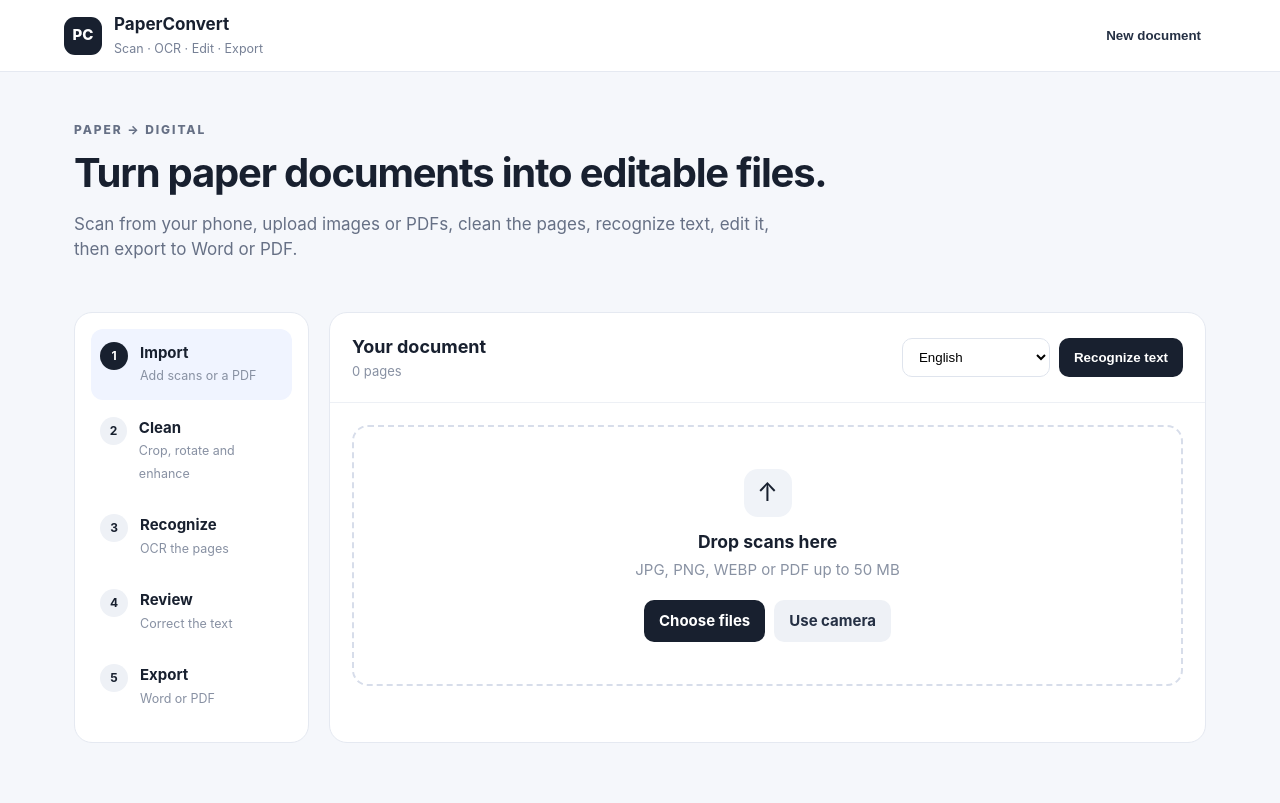
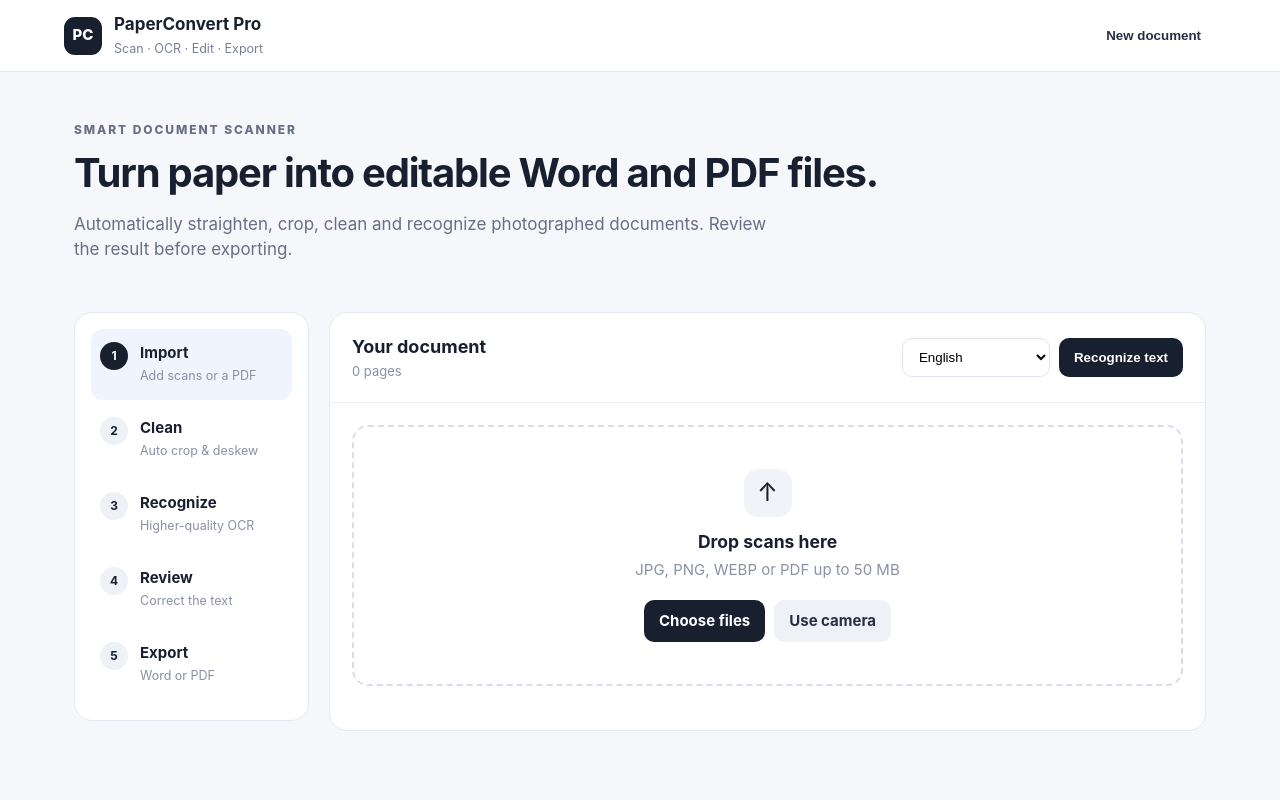
Before and after one commit to Donglobs/paperconvert-pro, a Flask app: page / in a window 1280 px wide. After the commit the page ends 731 px from the top, so only its background shows below. Run offline with Flask 3, Linux system fonts and the light colour scheme; some libraries are stand-ins or nearby versions.

Commit message:
Update index.html

```diff
--- a/templates/index.html
+++ b/templates/index.html
@@ -1,140 +1,19 @@
-<!doctype html>
-<html lang="en">
-<head>
-<meta charset="utf-8">
-<meta name="viewport" content="width=device-width,initial-scale=1">
-<title>PaperConvert Pro</title>
-<link rel="stylesheet" href="/static/app.css">
-<script src="https://cdn.jsdelivr.net/npm/tesseract.js@5/dist/tesseract.min.js"></script>
-<script type="module">
-import * as pdfjsLib from "https://cdn.jsdelivr.net/npm/pdfjs-dist@4.4.168/build/pdf.min.mjs";
-pdfjsLib.GlobalWorkerOptions.workerSrc="https://cdn.jsdelivr.net/npm/pdfjs-dist@4.4.168/build/pdf.worker.min.mjs";
-window.pdfjsLib=pdfjsLib;
-</script>
-</head>
-<body>
-<header class="topbar">
-  <div class="brand"><span class="logo">PC</span><div><b>PaperConvert</b><small>Scan · OCR · Edit · Export</small></div></div>
-  <div class="top-actions"><button class="ghost" id="clearBtn">New document</button></div>
-</header>
-
-<main>
-<section class="hero">
-  <div>
-    <span class="eyebrow">PAPER → DIGITAL</span>
-    <h1>Turn paper documents into editable files.</h1>
-    <p>Scan from your phone, upload images or PDFs, clean the pages, recognize text, edit it, then export to Word or PDF.</p>
-  </div>
-</section>
-
-<section class="workspace">
-  <aside class="sidebar">
-    <div class="step active"><span>1</span><div><b>Import</b><small>Add scans or a PDF</small></div></div>
-    <div class="step"><span>2</span><div><b>Clean</b><small>Crop, rotate and enhance</small></div></div>
-    <div class="step"><span>3</span><div><b>Recognize</b><small>OCR the pages</small></div></div>
-    <div class="step"><span>4</span><div><b>Review</b><small>Correct the text</small></div></div>
-    <div class="step"><span>5</span><div><b>Export</b><small>Word or PDF</small></div></div>
-  </aside>
-
-  <section class="panel">
-    <div class="panel-head">
-      <div><h2>Your document</h2><span id="count">0 pages</span></div>
-      <div class="controls">
-        <select id="lang"><option value="eng">English</option><option value="fil">Filipino</option><option value="eng+fil">English + Filipino</option></select>
-        <button class="primary" id="ocrBtn" disabled>Recognize text</button>
-      </div>
-    </div>
-
-    <div id="dropzone" class="dropzone">
-      <div class="upload-icon">↑</div>
-      <h3>Drop scans here</h3>
-      <p>JPG, PNG, WEBP or PDF up to 50 MB</p>
-      <div class="upload-buttons">
-        <label class="primary">Choose files<input id="files" type="file" accept="image/*,.pdf" multiple hidden></label>
-        <label class="secondary">Use camera<input id="camera" type="file" accept="image/*" capture="environment" hidden></label>
-      </div>
-    </div>
-
-    <div id="pages" class="pages"></div>
-
-    <div id="review" class="review hidden">
-      <div class="review-head"><h2>Review recognized text</h2><span id="status"></span></div>
-      <input id="title" class="title-input" value="Converted Document">
-      <div id="editors"></div>
-      <div class="exportbar">
-        <button class="secondary" id="copyBtn">Copy all text</button>
-        <div><button class="secondary" id="pdfBtn">Export PDF</button><button class="primary" id="wordBtn">Export Word</button></div>
-      </div>
-    </div>
-  </section>
-</section>
-</main>
-
-<div id="toast" class="toast"></div>
-<script type="module">
-const $=s=>document.querySelector(s), $$=s=>[...document.querySelectorAll(s)];
-let pages=[];
-
-function toast(t){const x=$("#toast");x.textContent=t;x.classList.add("show");setTimeout(()=>x.classList.remove("show"),2500)}
-function refresh(){ $("#count").textContent=`${pages.length} page${pages.length===1?'':'s'}`; $("#ocrBtn").disabled=!pages.length; renderPages();}
-function renderPages(){
- const el=$("#pages"); el.innerHTML="";
- pages.forEach((p,i)=>{
-  const card=document.createElement("article"); card.className="page-card";
-  card.innerHTML=`<div class="thumb"><img src="${p.src}"><span>${i+1}</span></div><div class="page-info"><b>Page ${i+1}</b><small>${p.name||'Scanned page'}</small></div><div class="page-actions"><button data-up="${i}">↑</button><button data-down="${i}">↓</button><button data-del="${i}">×</button></div>`;
-  el.appendChild(card);
- });
- $$("[data-del]").forEach(b=>b.onclick=()=>{pages.splice(+b.dataset.del,1);refresh()});
- $$("[data-up]").forEach(b=>b.onclick=()=>{let i=+b.dataset.up;if(i){[pages[i-1],pages[i]]=[pages[i],pages[i-1]];refresh()}});
- $$("[data-down]").forEach(b=>b.onclick=()=>{let i=+b.dataset.down;if(i<pages.length-1){[pages[i+1],pages[i]]=[pages[i],pages[i+1]];refresh()}});
-}
-async function addFile(file){
- if(file.type==="application/pdf" || file.name.toLowerCase().endsWith(".pdf")){
-   const buf=await file.arrayBuffer(); const pdf=await window.pdfjsLib.getDocument({data:buf}).promise;
-   for(let n=1;n<=pdf.numPages;n++){const page=await pdf.getPage(n);const vp=page.getViewport({scale:1.5});const c=document.createElement("canvas");c.width=vp.width;c.height=vp.height;await page.render({canvasContext:c.getContext("2d"),viewport:vp}).promise;pages.push({src:c.toDataURL("image/jpeg",.9),name:`${file.name} — page ${n}`});}
- } else { const src=URL.createObjectURL(file); pages.push({src,name:file.name});}
-}
-$("#files").onchange=async e=>{for(const f of e.target.files)await addFile(f);refresh()};
-$("#camera").onchange=async e=>{for(const f of e.target.files)await addFile(f);refresh()};
-$("#dropzone").ondragover=e=>{e.preventDefault();$("#dropzone").classList.add("drag")};
-$("#dropzone").ondragleave=()=>$("#dropzone").classList.remove("drag");
-$("#dropzone").ondrop=async e=>{e.preventDefault();$("#dropzone").classList.remove("drag");for(const f of e.dataTransfer.files)await addFile(f);refresh()};
-
-async function preprocess(dataURL){
- const img=new Image();img.src=dataURL;await img.decode();
- const c=document.createElement("canvas");const max=2600, scale=Math.min(1,max/Math.max(img.width,img.height));c.width=img.width*scale;c.height=img.height*scale;
- const ctx=c.getContext("2d");ctx.drawImage(img,0,0,c.width,c.height);
- const d=ctx.getImageData(0,0,c.width,c.height), a=d.data;
- for(let i=0;i<a.length;i+=4){let g=.299*a[i]+.587*a[i+1]+.114*a[i+2];g=(g-128)*1.35+128;g=Math.max(0,Math.min(255,g));a[i]=a[i+1]=a[i+2]=g}
- ctx.putImageData(d,0,0);return c.toDataURL("image/jpeg",.92);
-}
-async function recognize(){
- $("#ocrBtn").disabled=true;$("#review").classList.remove("hidden");$("#status").textContent="Starting OCR…";
- const editors=$("#editors");editors.innerHTML="";
- for(let i=0;i<pages.length;i++){
-  $("#status").textContent=`Processing page ${i+1} of ${pages.length}…`;
-  const clean=await preprocess(pages[i].src);
-  const {data}=await Tesseract.recognize(clean,$("#lang").value,{logger:m=>{if(m.status==="recognizing text")$("#status").textContent=`Page ${i+1}: ${Math.round(m.progress*100)}%`;}});
-  pages[i].text=data.text;
-  const box=document.createElement("div");box.className="editor-card";box.innerHTML=`<div class="editor-label">PAGE ${i+1}</div><textarea>${data.text.replace(/&/g,"&amp;")}</textarea>`;
-  editors.appendChild(box);
- }
- $("#status").textContent="OCR complete. Review the text before exporting.";
- $$(".editor-card textarea").forEach((ta,i)=>ta.oninput=()=>pages[i].text=ta.value);
- $("#review").scrollIntoView({behavior:"smooth"});$("#ocrBtn").disabled=false;
-}
-$("#ocrBtn").onclick=recognize;
-$("#copyBtn").onclick=async()=>{await navigator.clipboard.writeText(pages.map(p=>p.text||"").join("\\n\\n"));toast("Text copied")};
-async function exportFile(format){
- const r=await fetch("/api/export",{method:"POST",headers:{"Content-Type":"application/json"},body:JSON.stringify({format,title:$("#title").value,pages})});
- if(!r.ok){toast("Export failed");return}
- const blob=await r.blob(),a=document.createElement("a");a.href=URL.createObjectURL(blob);a.download=($("#title").value||"Converted Document")+"."+format;a.click();URL.revokeObjectURL(a.href);
-}
-$("#pdfBtn").onclick=()=>exportFile("pdf");$("#wordBtn").onclick=()=>exportFile("docx");
-$("#clearBtn").onclick=()=>{pages=[];$("#review").classList.add("hidden");$("#editors").innerHTML="";refresh();toast("New document started")};
-refresh();
-</script>
+<!doctype html><html lang="en"><head><meta charset="utf-8"><meta name="viewport" content="width=device-width,initial-scale=1"><title>PaperConvert Pro</title><link rel="stylesheet" href="/static/app.css"><script src="https://cdn.jsdelivr.net/npm/tesseract.js@5/dist/tesseract.min.js"></script><script type="module">import * as pdfjsLib from "https://cdn.jsdelivr.net/npm/pdfjs-dist@4.4.168/build/pdf.min.mjs";pdfjsLib.GlobalWorkerOptions.workerSrc="https://cdn.jsdelivr.net/npm/pdfjs-dist@4.4.168/build/pdf.worker.min.mjs";window.pdfjsLib=pdfjsLib;</script></head>
+<body><header class="topbar"><div class="brand"><span class="logo">PC</span><div><b>PaperConvert Pro</b><small>Scan · OCR · Edit · Export</small></div></div><button class="ghost" id="clearBtn">New document</button></header>
+<main><section class="hero"><span class="eyebrow">SMART DOCUMENT SCANNER</span><h1>Turn paper into editable Word and PDF files.</h1><p>Automatically straighten, crop, clean and recognize photographed documents. Review the result before exporting.</p></section>
+<section class="workspace"><aside class="sidebar"><div class="step active"><span>1</span><div><b>Import</b><small>Add scans or a PDF</small></div></div><div class="step"><span>2</span><div><b>Clean</b><small>Auto crop & deskew</small></div></div><div class="step"><span>3</span><div><b>Recognize</b><small>Higher-quality OCR</small></div></div><div class="step"><span>4</span><div><b>Review</b><small>Correct the text</small></div></div><div class="step"><span>5</span><div><b>Export</b><small>Word or PDF</small></div></div></aside>
+<section class="panel"><div class="panel-head"><div><h2>Your document</h2><span id="count">0 pages</span></div><div class="controls"><select id="lang"><option value="eng">English</option><option value="fil">Filipino</option><option value="eng+fil">English + Filipino</option></select><button class="primary" id="ocrBtn" disabled>Recognize text</button></div></div>
+<div id="dropzone" class="dropzone"><div class="upload-icon">↑</div><h3>Drop scans here</h3><p>JPG, PNG, WEBP or PDF up to 50 MB</p><div class="upload-buttons"><label class="primary">Choose files<input id="files" type="file" accept="image/*,.pdf" multiple hidden></label><label class="secondary">Use camera<input id="camera" type="file" accept="image/*" capture="environment" hidden></label></div></div>
+<div id="pages" class="pages"></div>
+<div id="review" class="review hidden"><div class="review-head"><div><h2>Review recognized text</h2><span id="status"></span></div><span class="tip">Tip: fix names, numbers and table columns before export.</span></div><input id="title" class="title-input" value="Converted Document"><div id="editors"></div><div class="exportbar"><button class="secondary" id="copyBtn">Copy all text</button><div><button class="secondary" id="pdfBtn">Export PDF</button><button class="primary" id="wordBtn">Export Word</button></div></div></div></section></section></main><div id="toast" class="toast"></div>
 <script>
-window.addEventListener("DOMContentLoaded",()=>{});
-</script>
-</body></html>
+const $=s=>document.querySelector(s),$$=s=>[...document.querySelectorAll(s)];let pages=[];
+function toast(t){const x=$('#toast');x.textContent=t;x.classList.add('show');setTimeout(()=>x.classList.remove('show'),2500)}
+function refresh(){ $('#count').textContent=`${pages.length} page${pages.length===1?'':'s'}`;$('#ocrBtn').disabled=!pages.length;renderPages() }
+function renderPages(){const el=$('#pages');el.innerHTML='';pages.forEach((p,i)=>{const c=document.createElement('article');c.className='page-card';c.innerHTML=`<div class="thumb"><img src="${p.src}"><span>${i+1}</span></div><div class="page-info"><b>Page ${i+1}</b><small>${p.name||'Scanned page'}</small><em class="clean-state">${p.processed?'✓ Enhanced':''}</em></div><div class="page-actions"><button title="Enhance" data-enh="${i}">✨</button><button data-up="${i}">↑</button><button data-down="${i}">↓</button><button data-del="${i}">×</button></div>`;el.appendChild(c)});$$('[data-del]').forEach(b=>b.onclick=()=>{pages.splice(+b.dataset.del,1);refresh()});$$('[data-up]').forEach(b=>b.onclick=()=>{let i=+b.dataset.up;if(i){[pages[i-1],pages[i]]=[pages[i],pages[i-1]];refresh()}});$$('[data-down]').forEach(b=>b.onclick=()=>{let i=+b.dataset.down;if(i<pages.length-1){[pages[i+1],pages[i]]=[pages[i],pages[i+1]];refresh()}});$$('[data-enh]').forEach(b=>b.onclick=()=>enhancePage(+b.dataset.enh))}
+async function enhancePage(i){try{toast('Enhancing page '+(i+1)+'…');const blob=await (await fetch(pages[i].src)).blob();const fd=new FormData();fd.append('file',blob,'page.jpg');const r=await fetch('/api/process-image',{method:'POST',body:fd});const d=await r.json();if(!r.ok)throw Error(d.error||'Enhancement failed');pages[i].src=d.enhanced;pages[i].ocrSrc=d.threshold;pages[i].processed=true;refresh();toast('Page '+(i+1)+' enhanced')}catch(e){toast(e.message)}}
+async function addFile(file){if(file.type==='application/pdf'||file.name.toLowerCase().endsWith('.pdf')){const buf=await file.arrayBuffer(),pdf=await window.pdfjsLib.getDocument({data:buf}).promise;for(let n=1;n<=pdf.numPages;n++){const pg=await pdf.getPage(n),vp=pg.getViewport({scale:1.7}),c=document.createElement('canvas');c.width=vp.width;c.height=vp.height;await pg.render({canvasContext:c.getContext('2d'),viewport:vp}).promise;pages.push({src:c.toDataURL('image/jpeg',.92),name:`${file.name} — page ${n}`})}}else{pages.push({src:URL.createObjectURL(file),name:file.name})}}
+$('#files').onchange=async e=>{for(const f of e.target.files)await addFile(f);refresh()};$('#camera').onchange=async e=>{for(const f of e.target.files)await addFile(f);refresh()};$('#dropzone').ondragover=e=>{e.preventDefault();$('#dropzone').classList.add('drag')};$('#dropzone').ondragleave=()=>$('#dropzone').classList.remove('drag');$('#dropzone').ondrop=async e=>{e.preventDefault();$('#dropzone').classList.remove('drag');for(const f of e.dataTransfer.files)await addFile(f);refresh()};
+async function recognize(){if(!pages.length)return;$('#ocrBtn').disabled=true;$('#review').classList.remove('hidden');$('#status').textContent='Starting OCR…';const editors=$('#editors');editors.innerHTML='';for(let i=0;i<pages.length;i++){if(!pages[i].processed)await enhancePage(i);$('#status').textContent=`Processing page ${i+1} of ${pages.length}…`;const {data}=await Tesseract.recognize(pages[i].ocrSrc||pages[i].src,$('#lang').value,{logger:m=>{if(m.status==='recognizing text')$('#status').textContent=`Page ${i+1}: ${Math.round(m.progress*100)}%`},tessedit_pageseg_mode:'6'});pages[i].text=data.text;pages[i].confidence=Math.round(data.confidence||0);const box=document.createElement('div');box.className='editor-card';box.innerHTML=`<div class="editor-label">PAGE ${i+1} · OCR CONFIDENCE ${pages[i].confidence}%</div><textarea></textarea>`;box.querySelector('textarea').value=data.text;editors.appendChild(box)}$$( '.editor-card textarea').forEach((ta,i)=>ta.oninput=()=>pages[i].text=ta.value);$('#status').textContent='OCR complete. Review the text before exporting.';$('#ocrBtn').disabled=false;$('#review').scrollIntoView({behavior:'smooth'})}
+$('#ocrBtn').onclick=recognize;$('#copyBtn').onclick=async()=>{await navigator.clipboard.writeText(pages.map(p=>p.text||'').join('\n\n'));toast('Text copied')};async function exportFile(format){const r=await fetch('/api/export',{method:'POST',headers:{'Content-Type':'application/json'},body:JSON.stringify({format,title:$('#title').value,pages})});if(!r.ok){toast('Export failed');return}const blob=await r.blob(),a=document.createElement('a');a.href=URL.createObjectURL(blob);a.download=($('#title').value||'Converted Document')+'.'+(format==='docx'?'docx':'pdf');a.click();setTimeout(()=>URL.revokeObjectURL(a.href),1000)}$('#pdfBtn').onclick=()=>exportFile('pdf');$('#wordBtn').onclick=()=>exportFile('docx');$('#clearBtn').onclick=()=>{pages=[];$('#review').classList.add('hidden');$('#editors').innerHTML='';refresh();toast('New document started')};refresh();
+</script></body></html>
```
